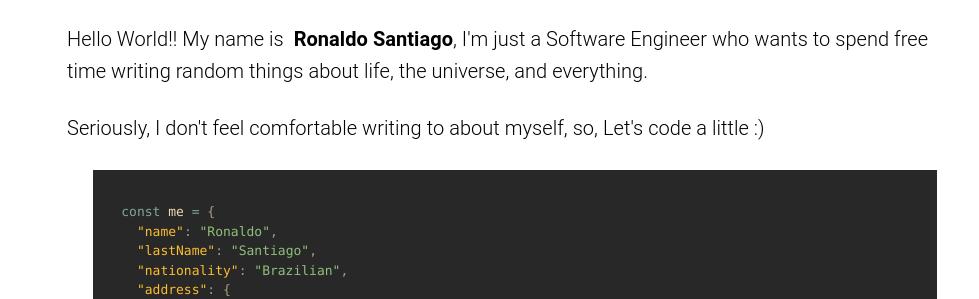
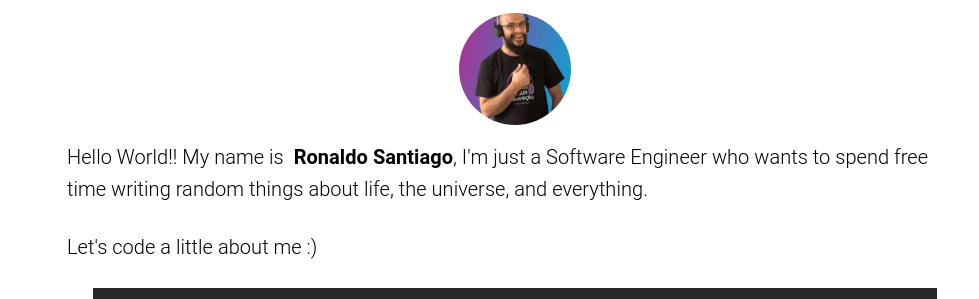
Before and after one commit to RonaldoSetzer/codewithbeer.com, a Gatsby site: page /about in a window 1280 px wide. Shown: the part 99-398 px from the top of the page, 301-1280 px from the left. Built offline with nearby package versions, Linux system fonts and the light colour scheme; Gatsby itself is replaced by a stand-in of ours; some packages are replaced by stand-ins of ours; code samples lack their colours.

Commit message:
feat: Add Avatar component to about page

```diff
--- a/src/pages/about.js
+++ b/src/pages/about.js
@@ -9,6 +9,7 @@ import GlobalStyles from '../styles/global';
 import { MainContainer, MainContent, Line } from '../styles/base';
 import PostTitle from '../components/PostTitle';
 import Contacts from '../components/Contacts';
+import Avatar from '../components/Avatar';
 
 const code = `
   const me = {
@@ -56,8 +57,9 @@ function AboutPage() {
       <SEO title="About" />
       <MainContainer>
         <PostTitle title="About me" />
+        <Avatar />
+
         <MainContent>
-          <p />
           <p>
             Hello World!! My name is &nbsp;
             <strong>
@@ -68,16 +70,15 @@ function AboutPage() {
             , I'm just a Software Engineer who wants to spend free time writing
             random things about life, the universe, and everything.
           </p>
-          <p>
-            Seriously, I don't feel comfortable writing to about myself, so,
-            Let's code a little :)
-          </p>
+
+          <p>Let's code a little about me :)</p>
 
           <div className="gatsby-highlight" data-language="text">
             <pre className="language-javascript">
               <code className="language-javascript">{code}</code>
             </pre>
           </div>
+
           <h4>Highlights Skills</h4>
           <ul>
             <li>Experience as FullStack (Frontend, Backend, Mobile).</li>
@@ -95,18 +96,22 @@ function AboutPage() {
             </li>
             <li>Currently, studying Functional Paradigm with Clojure.</li>
           </ul>
+
           <h4>Languages</h4>
           <ul>
             <li>Portuguese: Native.</li>
             <li>English: Advanced.</li>
             <li>German: Beginner.</li>
           </ul>
+
           <h4>Contacts</h4>
           <p>
             I'm available to talk on these platforms, just to the reminder,
             LinkedIn for business, and the others for random things.
           </p>
+
           <Contacts />
+
           <Line />
         </MainContent>
       </MainContainer>
```
